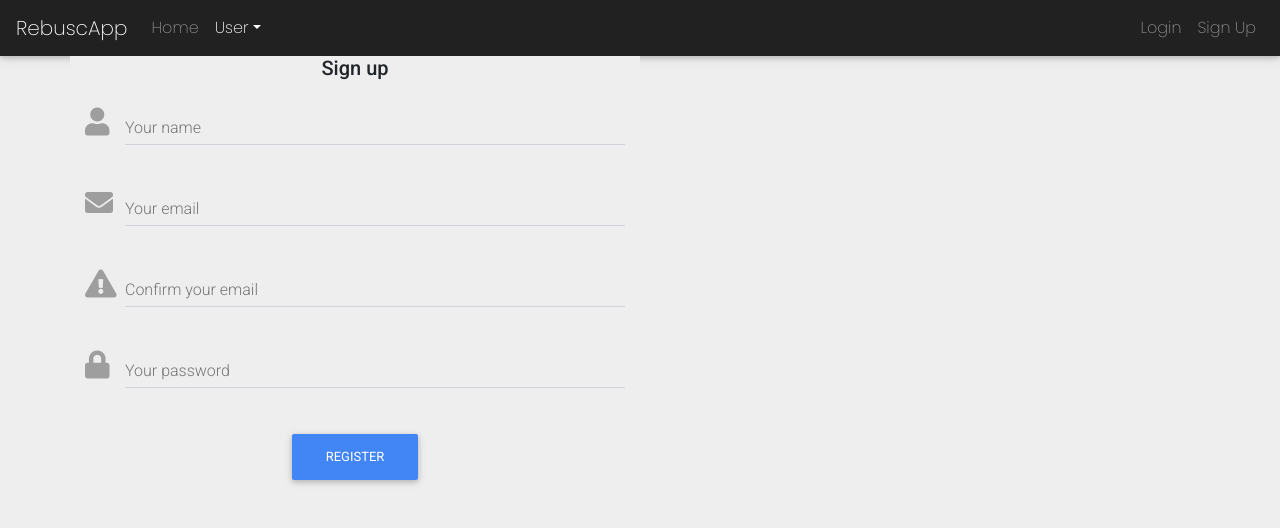
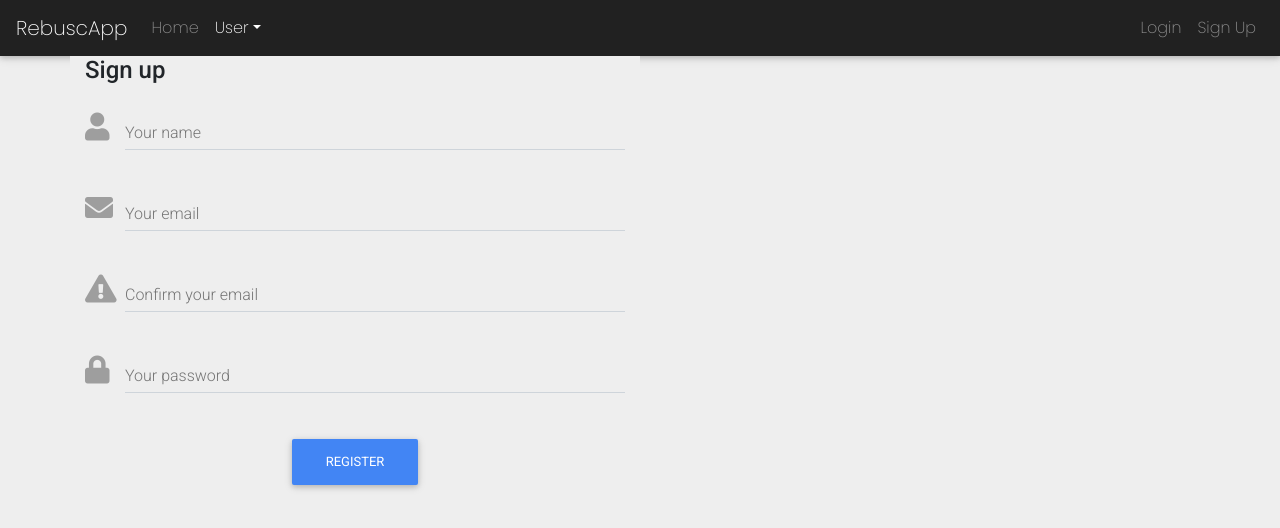
Before and after one commit to jorgemacias2/thanatos, a React (Create React App) app in the folder ui-thanatos/: page /signup in a window 1280 px wide. Shown: the top 528 px of the page. Built offline with nearby package versions, Linux system fonts and the light colour scheme.

Commit message:
Route and signup style

```diff
--- a/ui-thanatos/src/components/CustomNavbar.tsx
+++ b/ui-thanatos/src/components/CustomNavbar.tsx
@@ -5,11 +5,11 @@ function CustomNavbar() {
   return (
     <div className="full-navbar">
       <Navbar collapseOnSelect expand="lg" bg="dark" variant="dark">
-      <Navbar.Brand className="home-navbar" href="#home">RebuscApp</Navbar.Brand>
+      <Navbar.Brand className="home-navbar" href="/">RebuscApp</Navbar.Brand>
       <Navbar.Toggle aria-controls="responsive-navbar-nav" />
         <Navbar.Collapse className="full-navbar" id="responsive-navbar-nav">
           <Nav className="mr-auto">
-            <Nav.Link className="nav-link" href="#features">Home</Nav.Link>
+            <Nav.Link className="nav-link" href="/">Home</Nav.Link>
             <NavDropdown title="User" id="collasible-nav-dropdown">
               <NavDropdown.Item href="#action/3.1">Profile</NavDropdown.Item>
               <NavDropdown.Item href="#action/3.2">Your Account</NavDropdown.Item>
--- a/ui-thanatos/src/components/SignupForm.tsx
+++ b/ui-thanatos/src/components/SignupForm.tsx
@@ -1,14 +1,14 @@
 import React from "react"
-import { MDBContainer, MDBRow, MDBCol, MDBCard, MDBCardBody, MDBInput, MDBBtn, MDBIcon, MDBModalFooter } from 'mdbreact';
+import { MDBContainer, MDBRow, MDBCol, MDBInput, MDBBtn, MDBModalFooter } from 'mdbreact';
 
 
-const FormPage = () => {
+function SignupForm () {
     return (
         <MDBContainer>
         <MDBRow>
             <MDBCol md="6">
             <form>
-            <p className="h5 text-center mb-4">Sign up</p>
+                <p className="h4 text-left mb-4">Sign up</p>
                 <div className="grey-text">
                 <MDBInput label="Your name" icon="user" group type="text" validate error="wrong"
                     success="right" />
@@ -28,4 +28,4 @@ return (
     );
 };
 
-export default FormPage;
+export default SignupForm;
```
Lines whose indentation alone changed are shown as unchanged.
